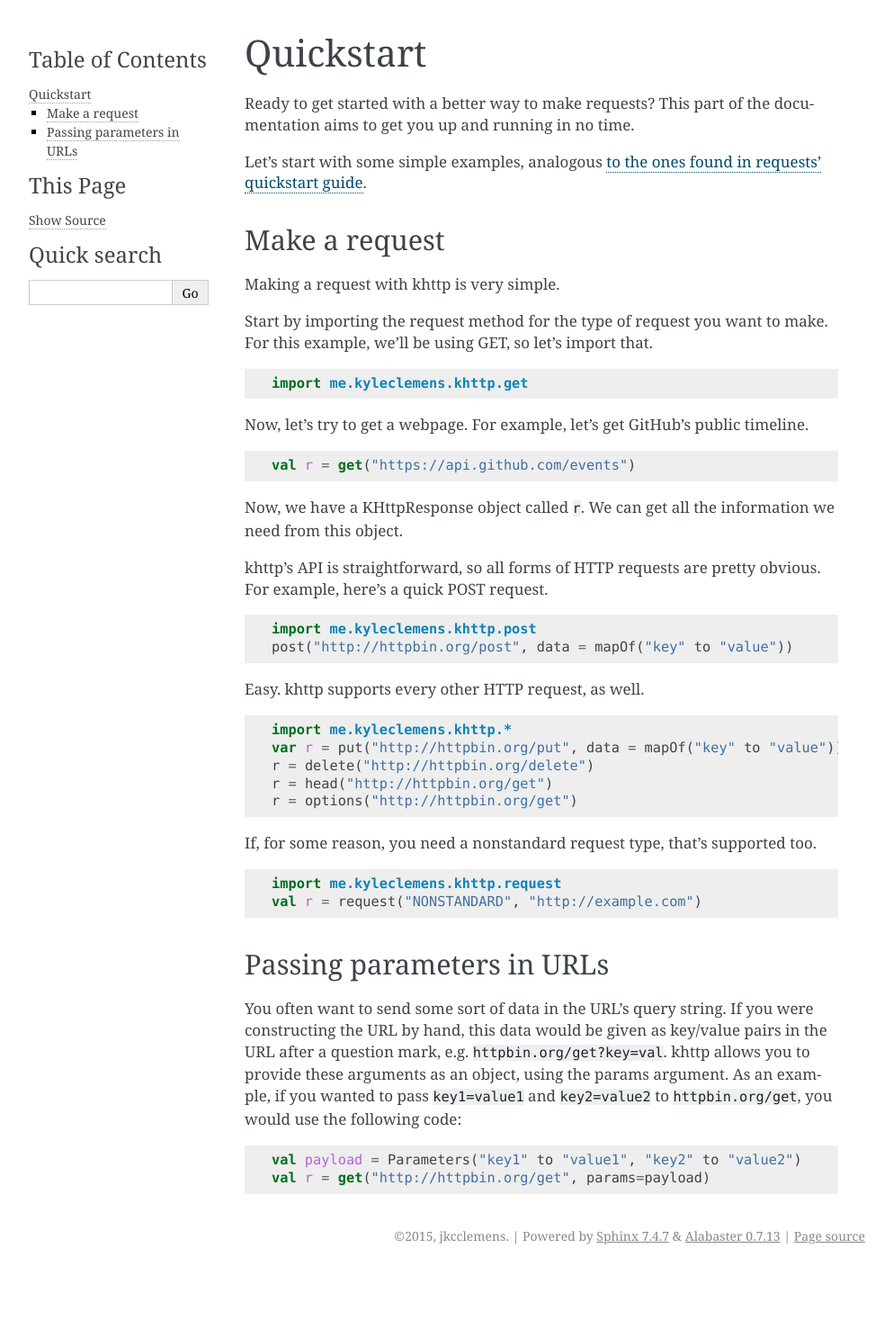
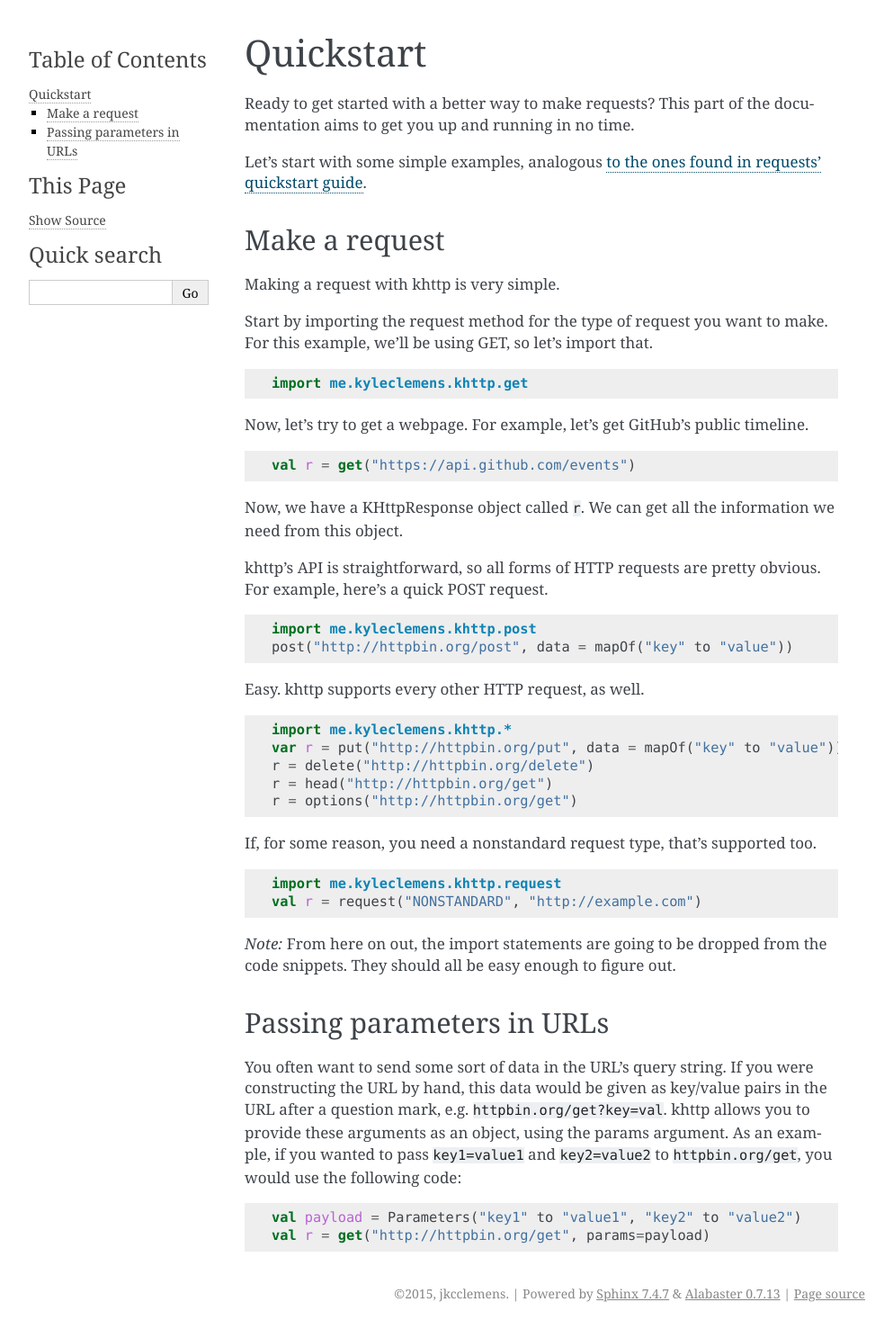
Before and after one commit to Karn/khttp-android, a Sphinx documentation site: the page built from docs/source/user/quickstart.rst, in a window 1280 px wide. Shown: the whole page at 90% size, without its empty margins (148-1141 px from the left). Built offline with Sphinx 7.4.7, drawn with Linux system fonts in a browser that asks for light colours; before the commit the page ends 1413 px from its top, so only the background shows below that.

Commit message:
Updated: Notice

```diff
--- a/docs/source/user/quickstart.rst
+++ b/docs/source/user/quickstart.rst
@@ -54,6 +54,9 @@ If, for some reason, you need a nonstandard request type, that's supported too.
     import me.kyleclemens.khttp.request
     val r = request("NONSTANDARD", "http://example.com")
 
+*Note:* From here on out, the import statements are going to be dropped from the code snippets. They should all be easy
+enough to figure out.
+
 Passing parameters in URLs
 --------------------------
 
```
